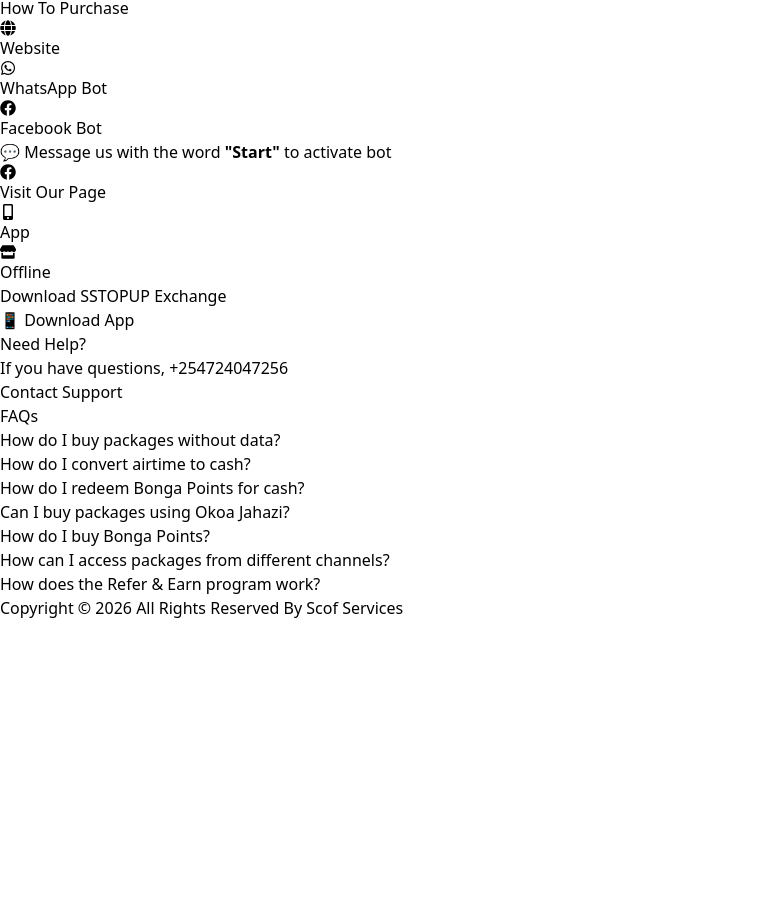
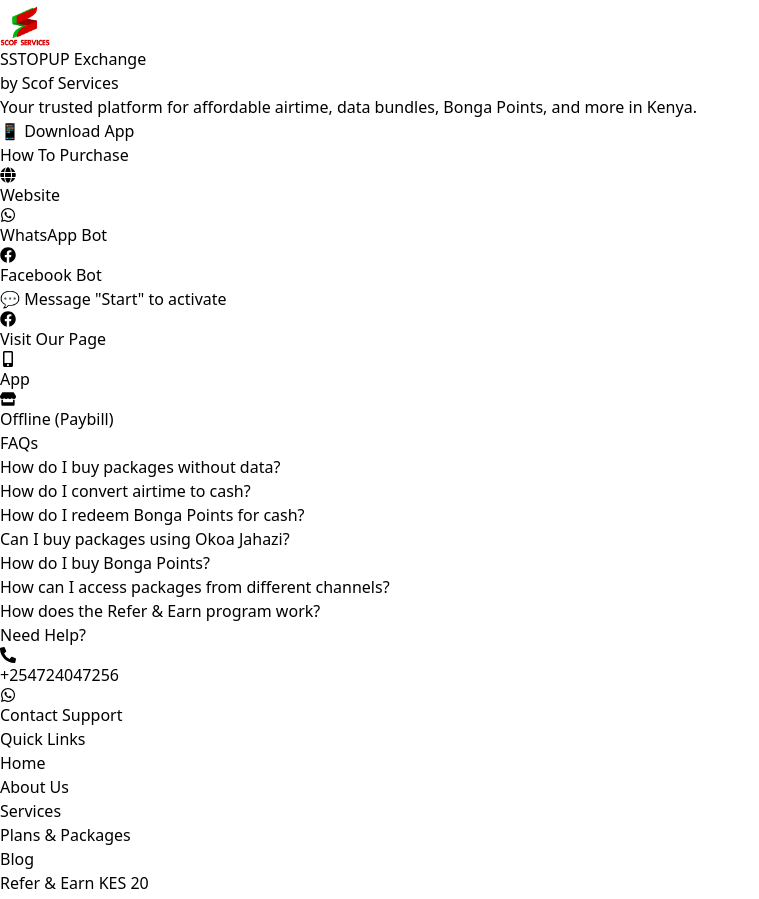
Before and after one commit to Towett01/scoff, a Next.js app: page / in a window 1280 px wide. Shown: the part 888-1787 px from the top of the page, without its empty margins (0-759 px from the left). Before the commit the page ends 1508 px from the top, so only its background shows below. Built offline with nearby package versions, Linux system fonts and the light colour scheme.

Commit message:
Add Google Analytics with event tracking

```diff
--- a/src/app/(user)/refer/page.tsx
+++ b/src/app/(user)/refer/page.tsx
@@ -3,6 +3,7 @@
 import Link from "next/link";
 import { FaMobileAlt, FaGlobe, FaWhatsapp } from "react-icons/fa";
 import { motion } from "framer-motion";
+import { trackReferMethodChosen, trackReferWhatsAppShare } from "@/lib/analytics";
 
 export default function ReferPage() {
   const [chosen, setChosen] = useState<"app" | "website" | null>(null);
@@ -53,7 +54,7 @@
               <motion.button
                 whileHover={{ scale: 1.02 }}
                 whileTap={{ scale: 0.98 }}
-                onClick={() => setChosen("app")}
+                onClick={() => { setChosen("app"); trackReferMethodChosen("app"); }}
                 className="flex items-center gap-4 bg-orange-500 text-white px-6 py-5 rounded-2xl shadow-lg hover:bg-orange-600 transition"
               >
                 <div className="bg-white bg-opacity-20 p-3 rounded-xl">
@@ -69,7 +70,7 @@
               <motion.button
                 whileHover={{ scale: 1.02 }}
                 whileTap={{ scale: 0.98 }}
-                onClick={() => setChosen("website")}
+                onClick={() => { setChosen("website"); trackReferMethodChosen("website"); }}
                 className="flex items-center gap-4 bg-purple-600 text-white px-6 py-5 rounded-2xl shadow-lg hover:bg-purple-700 transition"
               >
                 <div className="bg-white bg-opacity-20 p-3 rounded-xl">
@@ -139,6 +140,7 @@
                 href="https://wa.me/?text=I%20use%20SS%20TOPUP%20to%20buy%20data%2C%20minutes%2C%20calls%2C%20SMS%20%E2%80%94%20even%20with%20Okoa%20Jahazi%20%E2%80%94%20at%20great%20prices!%20Sign%20up%20and%20make%20your%20first%20purchase%20of%20KES%2020%2B%20to%20earn%20me%20KES%2020.%20Check%20out%20scofhub.com%2Ftopup%20to%20make%20purchases%20even%20without%20data.%20Join%20to%20also%20refer%20and%20make%20some%20money%20-%20scofhub.com%2Frefer"
                 target="_blank"
                 rel="noopener noreferrer"
+                onClick={() => trackReferWhatsAppShare()}
                 className="flex items-center justify-center gap-2 bg-green-600 text-white px-6 py-3 rounded-xl font-semibold hover:bg-green-700 transition"
               >
                 <FaWhatsapp className="text-xl" />
--- a/src/components/ReferPopup.tsx
+++ b/src/components/ReferPopup.tsx
@@ -2,6 +2,7 @@
 
 import { useState, useEffect } from "react";
 import Link from "next/link";
+import { trackReferPopupShown, trackReferPopupDismissed, trackReferStart } from "@/lib/analytics";
 
 export default function ReferPopup() {
   const [show, setShow] = useState(false);
@@ -13,6 +14,7 @@
     const timer = setTimeout(() => {
       setShow(true);
       sessionStorage.setItem("referPopupShown", "true");
+      trackReferPopupShown();
     }, 15000);
 
     return () => clearTimeout(timer);
@@ -26,7 +28,7 @@
         <div className="h-2 bg-gradient-to-r from-orange-500 to-purple-600" />
 
         <button
-          onClick={() => setShow(false)}
+          onClick={() => { setShow(false); trackReferPopupDismissed(); }}
           className="absolute top-4 right-4 text-gray-400 hover:text-gray-700 transition text-xl font-bold"
         >
           ✕
@@ -40,7 +42,7 @@
           </h2>
 
           <p className="text-gray-500 mb-6">
-            Invite a new user to SSTOPUP Exchange via link or phone number. When they purchase KES 20+, you earn KES 20!
+            Invite a new user to SSTOPUP Exchange via link or phone number. When they purchase KES 20+, you earn KES 20 M-Pesa cash!
           </p>
 
           <div className="flex justify-center gap-3 mb-6">
@@ -60,14 +62,14 @@
 
           <Link
             href="/refer"
-            onClick={() => setShow(false)}
+            onClick={() => { setShow(false); trackReferStart("popup"); }}
             className="block w-full py-3 bg-gradient-to-r from-orange-500 to-purple-600 text-white font-bold text-lg rounded-xl hover:opacity-90 transition"
           >
             Start Earning Now
           </Link>
 
           <button
-            onClick={() => setShow(false)}
+            onClick={() => { setShow(false); trackReferPopupDismissed(); }}
             className="mt-3 text-sm text-gray-400 hover:text-gray-600 transition"
           >
             Maybe later
--- a/src/components/footer.tsx
+++ b/src/components/footer.tsx
@@ -3,141 +3,145 @@
 import React from "react";
 import Link from "next/link";
 import Image from "next/image";
-import { FaGlobe, FaMobileAlt, FaWhatsapp, FaFacebook, FaStore } from "react-icons/fa";
-import googlePlayIcon from "../../public/assets/google-play.png";
+import logoImage from "../../public/assets/logoo.png";
+import { FaGlobe, FaMobileAlt, FaWhatsapp, FaFacebook, FaStore, FaPhoneAlt } from "react-icons/fa";
 import ComingSoonModal, { useComingSoon } from "./ComingSoonModal";
+import { trackTopUp, trackDownloadApp, trackWhatsAppBot, trackFacebookBot, trackOfflinePurchase, trackContactSupport, trackFacebookPage, trackReferStart } from "@/lib/analytics";
 
 export default function Footer() {
   const { show, open, close } = useComingSoon();
   return (
-    <footer className="relative text-black py-8">
+    <footer className="relative bg-gray-950 text-gray-300">
       {show && <ComingSoonModal onClose={close} />}
-      {/* Gradient Background */}
-      <div className="absolute inset-0 bg-gradient-to-r from-[#ec8787] to-[#76f576] opacity-90"></div>
 
-      <div className="relative container mx-auto px-6 md:px-12 grid grid-cols-1 md:grid-cols-3 gap-6 text-center">
+      <div className="h-1 bg-gradient-to-r from-green-500 via-red-500 to-green-500" />
 
+      <div className="container mx-auto px-6 md:px-12 py-14">
+        <div className="grid grid-cols-1 md:grid-cols-4 gap-10">
 
-        {/* Contact Info */}
+          {/* Brand */}
           <div>
-          <h3 className="text-lg text-black font-semibold uppercase">How To Purchase</h3>
-
-          <Link href="https://datarush.lunar.cyou/sstopup" target="_blank" rel="noopener noreferrer">
-            <p className="mt-2 flex items-center text-black justify-start gap-2 cursor-pointer underline">
-              <FaGlobe className="text-2xl text-red-600 mb-2" />
-              Website
+            <Link href="/" className="flex items-center gap-3 mb-4">
+              <Image
+                src={logoImage}
+                alt="Scof Services"
+                width={50}
+                height={50}
+                className="rounded-lg"
+              />
+              <div>
+                <p className="text-white font-bold text-lg">SSTOPUP Exchange</p>
+                <p className="text-gray-500 text-xs">by Scof Services</p>
+              </div>
+            </Link>
+            <p className="text-sm text-gray-400 leading-relaxed mb-4">
+              Your trusted platform for affordable airtime, data bundles, Bonga Points, and more in Kenya.
             </p>
-          </Link>
-
-          <Link href="https://wa.me/254700042349?text=Hello" target="_blank" rel="noopener noreferrer">
-            <p className="mt-2 flex items-center text-black justify-start gap-2 cursor-pointer underline">
-              <FaWhatsapp className="text-2xl text-green-600 mb-2" />
-              WhatsApp Bot
-            </p>
-          </Link>
-
-          <Link href="https://www.facebook.com/kevin.rotich.9" target="_blank" rel="noopener noreferrer">
-            <p className="mt-2 flex items-center text-black justify-start gap-2 cursor-pointer underline">
-              <FaFacebook className="text-2xl text-blue-600 mb-2" />
-              Facebook Bot
-            </p>
-          </Link>
-          <p className="text-xs text-gray-700 ml-8 -mt-1 mb-1 italic">💬 Message us with the word <strong>&quot;Start&quot;</strong> to activate bot</p>
-
-          <Link href="https://www.facebook.com/profile.php?id=100089017086830&sk=followers" target="_blank" rel="noopener noreferrer">
-            <p className="mt-2 flex items-center text-black justify-start gap-2 cursor-pointer underline">
-              <FaFacebook className="text-2xl text-blue-800 mb-2" />
-              Visit Our Page
-            </p>
-          </Link>
-
-          <Link href="https://datarush.lunar.cyou/sstopup" target="_blank" rel="noopener noreferrer">
-            <p className="mt-2 flex items-center text-black justify-start gap-2 cursor-pointer underline">
-              <FaMobileAlt className="text-2xl text-red-600 mb-2" />
-              App
-            </p>
-          </Link>
-
-          <Link href="https://www.scofhub.com/post/buy-ss-topup-packages-offline-using-paybill" target="_blank" rel="noopener noreferrer">
-            <p className="mt-2 flex items-center text-black justify-start gap-2 cursor-pointer underline">
-              <FaStore className="text-2xl text-red-600 mb-2" />
-              Offline
-            </p>
-          </Link>
-        </div>
-
-
-        {/* Download App */}
-        <div>
-          <h3 className="text-lg font-semibold uppercase">Download SSTOPUP Exchange</h3>
-          <div className="mt-4 flex justify-center">
             <button
-              onClick={open}
-              className="inline-block bg-red-400 text-white px-8 py-3 rounded-lg text-lg font-medium shadow hover:bg-red-500 transition duration-300"
+              onClick={(e) => { open(e); trackDownloadApp("footer"); }}
+              className="bg-red-500 text-white px-5 py-2.5 rounded-lg text-sm font-semibold hover:bg-red-600 transition"
             >
               📱 Download App
             </button>
           </div>
-          <h3 className="text-lg text-black font-semibold uppercase mt-6">Need Help?</h3>
-          <div className="mt-4 flex flex-col items-center">
-            <p>If you have questions, +254724047256</p>
-            <Link
-              href="https://api.whatsapp.com/send/?phone=%2B254701087389&text&type=phone_number&app_absent=0"
-              className="inline-block bg-green-600 text-white px-4 py-2 mt-2 rounded-lg font-semibold hover:bg-green-700 transition"
-            >
-              Contact Support
+
+          {/* How To Purchase */}
+          <div>
+            <h3 className="text-white font-semibold text-sm uppercase tracking-wider mb-4">How To Purchase</h3>
+            <div className="space-y-3">
+              <Link href="https://datarush.lunar.cyou/sstopup" target="_blank" rel="noopener noreferrer" onClick={() => trackTopUp("footer_website")} className="flex items-center gap-3 text-sm hover:text-green-400 transition">
+                <FaGlobe className="text-lg text-green-500" />
+                Website
               </Link>
-
+              <Link href="https://wa.me/254700042349?text=Hello" target="_blank" rel="noopener noreferrer" onClick={() => trackWhatsAppBot("footer")} className="flex items-center gap-3 text-sm hover:text-green-400 transition">
+                <FaWhatsapp className="text-lg text-green-500" />
+                WhatsApp Bot
+              </Link>
+              <Link href="https://www.facebook.com/kevin.rotich.9" target="_blank" rel="noopener noreferrer" onClick={() => trackFacebookBot("footer")} className="flex items-center gap-3 text-sm hover:text-blue-400 transition">
+                <FaFacebook className="text-lg text-blue-500" />
+                Facebook Bot
+              </Link>
+              <p className="text-xs text-gray-600 ml-7">💬 Message &quot;Start&quot; to activate</p>
+              <Link href="https://www.facebook.com/profile.php?id=100089017086830&sk=followers" target="_blank" rel="noopener noreferrer" onClick={() => trackFacebookPage("footer")} className="flex items-center gap-3 text-sm hover:text-blue-400 transition">
+                <FaFacebook className="text-lg text-blue-400" />
+                Visit Our Page
+              </Link>
+              <Link href="https://datarush.lunar.cyou/sstopup" target="_blank" rel="noopener noreferrer" onClick={() => trackTopUp("footer_app")} className="flex items-center gap-3 text-sm hover:text-red-400 transition">
+                <FaMobileAlt className="text-lg text-red-400" />
+                App
+              </Link>
+              <Link href="https://www.scofhub.com/post/buy-ss-topup-packages-offline-using-paybill" target="_blank" rel="noopener noreferrer" onClick={() => trackOfflinePurchase("footer")} className="flex items-center gap-3 text-sm hover:text-orange-400 transition">
+                <FaStore className="text-lg text-orange-400" />
+                Offline (Paybill)
+              </Link>
             </div>
           </div>
 
           {/* FAQs */}
           <div>
-          <h3 className="text-lg font-semibold uppercase">FAQs</h3>
-          <ul className="mt-4 space-y-2 text-sm text-black underline">
-            <li>
-              <Link href="/blogs" className="hover:text-gray-200">
-                How do I buy packages without data?
+            <h3 className="text-white font-semibold text-sm uppercase tracking-wider mb-4">FAQs</h3>
+            <ul className="space-y-2.5">
+              <li><Link href="/blogs" className="text-sm hover:text-green-400 transition">How do I buy packages without data?</Link></li>
+              <li><Link href="/blogs" className="text-sm hover:text-green-400 transition">How do I convert airtime to cash?</Link></li>
+              <li><Link href="/blogs" className="text-sm hover:text-green-400 transition">How do I redeem Bonga Points for cash?</Link></li>
+              <li><Link href="/blogs" className="text-sm hover:text-green-400 transition">Can I buy packages using Okoa Jahazi?</Link></li>
+              <li><Link href="/blogs" className="text-sm hover:text-green-400 transition">How do I buy Bonga Points?</Link></li>
+              <li><Link href="/blogs" className="text-sm hover:text-green-400 transition">How can I access packages from different channels?</Link></li>
+              <li><Link href="/refer" onClick={() => trackReferStart("footer_faq")} className="text-sm hover:text-orange-400 transition">How does the Refer &amp; Earn program work?</Link></li>
+            </ul>
+          </div>
+
+          {/* Need Help */}
+          <div>
+            <h3 className="text-white font-semibold text-sm uppercase tracking-wider mb-4">Need Help?</h3>
+            <div className="space-y-4">
+              <div className="flex items-center gap-3">
+                <FaPhoneAlt className="text-green-500" />
+                <p className="text-sm">+254724047256</p>
+              </div>
+              <Link
+                href="https://api.whatsapp.com/send/?phone=%2B254701087389&text&type=phone_number&app_absent=0"
+                target="_blank"
+                rel="noopener noreferrer"
+                onClick={() => trackContactSupport()}
+                className="inline-flex items-center gap-2 bg-green-600 text-white px-5 py-2.5 rounded-lg text-sm font-semibold hover:bg-green-700 transition"
+              >
+                <FaWhatsapp className="text-lg" />
+                Contact Support
               </Link>
-            </li>
-            <li>
-              <Link href="/blogs" className="hover:text-gray-200">
-                How do I convert airtime to cash?
-              </Link>
-            </li>
-            <li>
-              <Link href="/blogs" className="hover:text-gray-200">
-                How do I redeem Bonga Points for cash?
-              </Link>
-            </li>
-            <li>
-              <Link href="/blogs" className="hover:text-gray-200">
-                Can I buy packages using Okoa Jahazi?
-              </Link>
-            </li>
-            <li>
-              <Link href="/blogs" className="hover:text-gray-200">
-                How do I buy Bonga Points?
-              </Link>
-            </li>
-            <li>
-              <Link href="/blogs" className="hover:text-gray-200">
-                How can I access packages from different channels?
-              </Link>
-            </li>
-            <li>
-              <Link href="/refer" className="hover:text-gray-200">
-                How does the Refer &amp; Earn program work?
-              </Link>
-            </li>
+            </div>
+
+            <h3 className="text-white font-semibold text-sm uppercase tracking-wider mt-8 mb-4">Quick Links</h3>
+            <ul className="space-y-2">
+              <li><Link href="/" className="text-sm hover:text-green-400 transition">Home</Link></li>
+              <li><Link href="/aboutus" className="text-sm hover:text-green-400 transition">About Us</Link></li>
+              <li><Link href="/services" className="text-sm hover:text-green-400 transition">Services</Link></li>
+              <li><Link href="/plans" className="text-sm hover:text-green-400 transition">Plans &amp; Packages</Link></li>
+              <li><Link href="/blogs" className="text-sm hover:text-green-400 transition">Blog</Link></li>
+              <li><Link href="/refer" onClick={() => trackReferStart("footer_quicklinks")} className="text-sm text-orange-400 hover:text-orange-300 transition">Refer &amp; Earn KES 20</Link></li>
             </ul>
           </div>
 
         </div>
+      </div>
 
-      {/* Copyright Section */}
-      <div className="relative mt-8 text-center text-sm text-black font-semibold">
+      <div className="border-t border-gray-800">
+        <div className="container mx-auto px-6 md:px-12 py-5 flex flex-col sm:flex-row items-center justify-between gap-3">
+          <p className="text-xs text-gray-500">
             Copyright © {new Date().getFullYear()} All Rights Reserved By Scof Services
+          </p>
+          <div className="flex items-center gap-4">
+            <Link href="https://www.facebook.com/profile.php?id=100089017086830&sk=followers" target="_blank" rel="noopener noreferrer" onClick={() => trackFacebookPage("footer_bottom")} className="text-gray-500 hover:text-blue-400 transition">
+              <FaFacebook className="text-lg" />
+            </Link>
+            <Link href="https://wa.me/254700042349?text=Hello" target="_blank" rel="noopener noreferrer" onClick={() => trackWhatsAppBot("footer_bottom")} className="text-gray-500 hover:text-green-400 transition">
+              <FaWhatsapp className="text-lg" />
+            </Link>
+            <Link href="https://datarush.lunar.cyou/sstopup" target="_blank" rel="noopener noreferrer" onClick={() => trackTopUp("footer_bottom")} className="text-gray-500 hover:text-red-400 transition">
+              <FaGlobe className="text-lg" />
+            </Link>
+          </div>
+        </div>
       </div>
     </footer>
   );
--- a/src/components/navbar.tsx
+++ b/src/components/navbar.tsx
@@ -4,6 +4,7 @@
 import logoImage from "../../public/assets/logoo.png";
 import { useState } from "react";
 import ComingSoonModal, { useComingSoon } from "./ComingSoonModal";
+import { trackTopUp, trackDownloadApp } from "@/lib/analytics";
 
 export default function Navbar() {
   const [isOpen, setIsOpen] = useState(false);
@@ -87,7 +88,7 @@
           {/* CTA Button for Mobile too */}
           <div className="mt-4 md:hidden px-4">
             <button
-              onClick={open}
+              onClick={(e) => { open(e); trackDownloadApp("navbar_mobile"); }}
               className="block w-full bg-red-500 text-white text-center py-2 rounded-lg font-medium hover:bg-red-600 transition"
             >
               📱 Download App
--- /dev/null
+++ b/src/lib/analytics.ts
@@ -0,0 +1,45 @@
+export const trackEvent = (eventName: string, params?: Record<string, string>) => {
+  if (typeof window !== "undefined" && (window as any).gtag) {
+    (window as any).gtag("event", eventName, params);
+  }
+};
+
+// Pre-defined events
+export const trackTopUp = (source: string) =>
+  trackEvent("top_up_click", { source });
+
+export const trackDownloadApp = (source: string) =>
+  trackEvent("download_app_click", { source });
+
+export const trackWhatsAppBot = (source: string) =>
+  trackEvent("whatsapp_bot_click", { source });
+
+export const trackFacebookBot = (source: string) =>
+  trackEvent("facebook_bot_click", { source });
+
+export const trackOfflinePurchase = (source: string) =>
+  trackEvent("offline_purchase_click", { source });
+
+export const trackContactSupport = () =>
+  trackEvent("contact_support_click");
+
+export const trackReferStart = (source: string) =>
+  trackEvent("refer_start_click", { source });
+
+export const trackReferPopupShown = () =>
+  trackEvent("refer_popup_shown");
+
+export const trackReferPopupDismissed = () =>
+  trackEvent("refer_popup_dismissed");
+
+export const trackReferWhatsAppShare = () =>
+  trackEvent("refer_whatsapp_share");
+
+export const trackReferMethodChosen = (method: string) =>
+  trackEvent("refer_method_chosen", { method });
+
+export const trackExploreServices = (source: string) =>
+  trackEvent("explore_services_click", { source });
+
+export const trackFacebookPage = (source: string) =>
+  trackEvent("facebook_page_click", { source });
```
Also changed, not shown: src/app/layout.tsx (+13 -0 lines), src/components/homeBanner.tsx (+14 -7 lines). Lines whose indentation alone changed are shown as unchanged.
